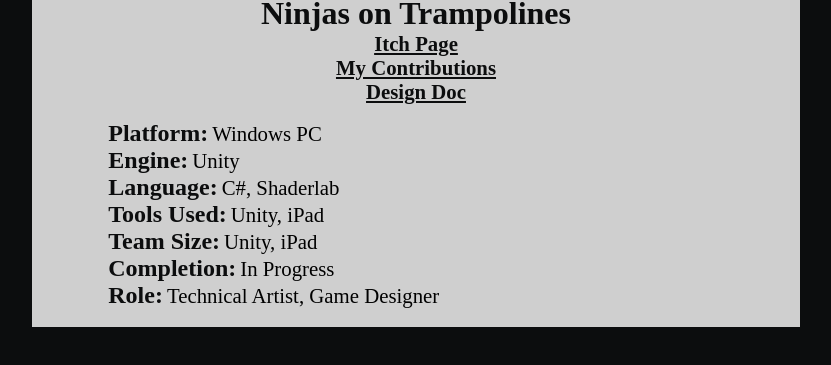
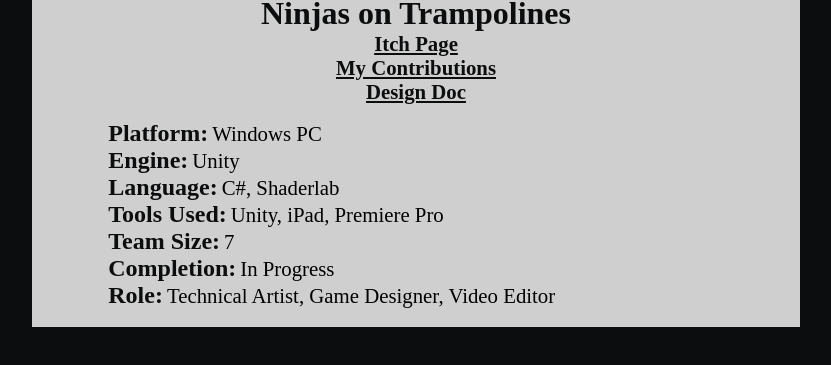
Before and after one commit to WillyJeon/willyjeon.github.io, a plain HTML site: page index.html in a window 1280 px wide. Shown: the part 2907-3272 px from the top of the page, without its empty margins (224-1055 px from the left). Drawn offline with Linux system fonts and the light colour scheme; no server answers.

Commit message:
Update index.html

```diff
--- a/index.html
+++ b/index.html
@@ -61,10 +61,10 @@
                     <li><h3>Platform:</h3>      <p>Windows PC</p></li>
                     <li><h3>Engine:</h3>        <p>Unity</p></li>
                     <li><h3>Language:</h3>      <p>C#, Shaderlab</p></li>
-                    <li><h3>Tools Used:</h3>    <p>Unity, iPad</p></li>
-                    <li><h3>Team Size:</h3>     <p>Unity, iPad</p></li>
+                    <li><h3>Tools Used:</h3>    <p>Unity, iPad, Premiere Pro</p></li>
+                    <li><h3>Team Size:</h3>     <p>7</p></li>
                     <li><h3>Completion:</h3>    <p>In Progress</p></li>
-                    <li><h3>Role:</h3>          <p>Technical Artist, Game Designer</p></li>
+                    <li><h3>Role:</h3>          <p>Technical Artist, Game Designer, Video Editor</p></li>
                 </ul>
             </div>
         </div>
```
